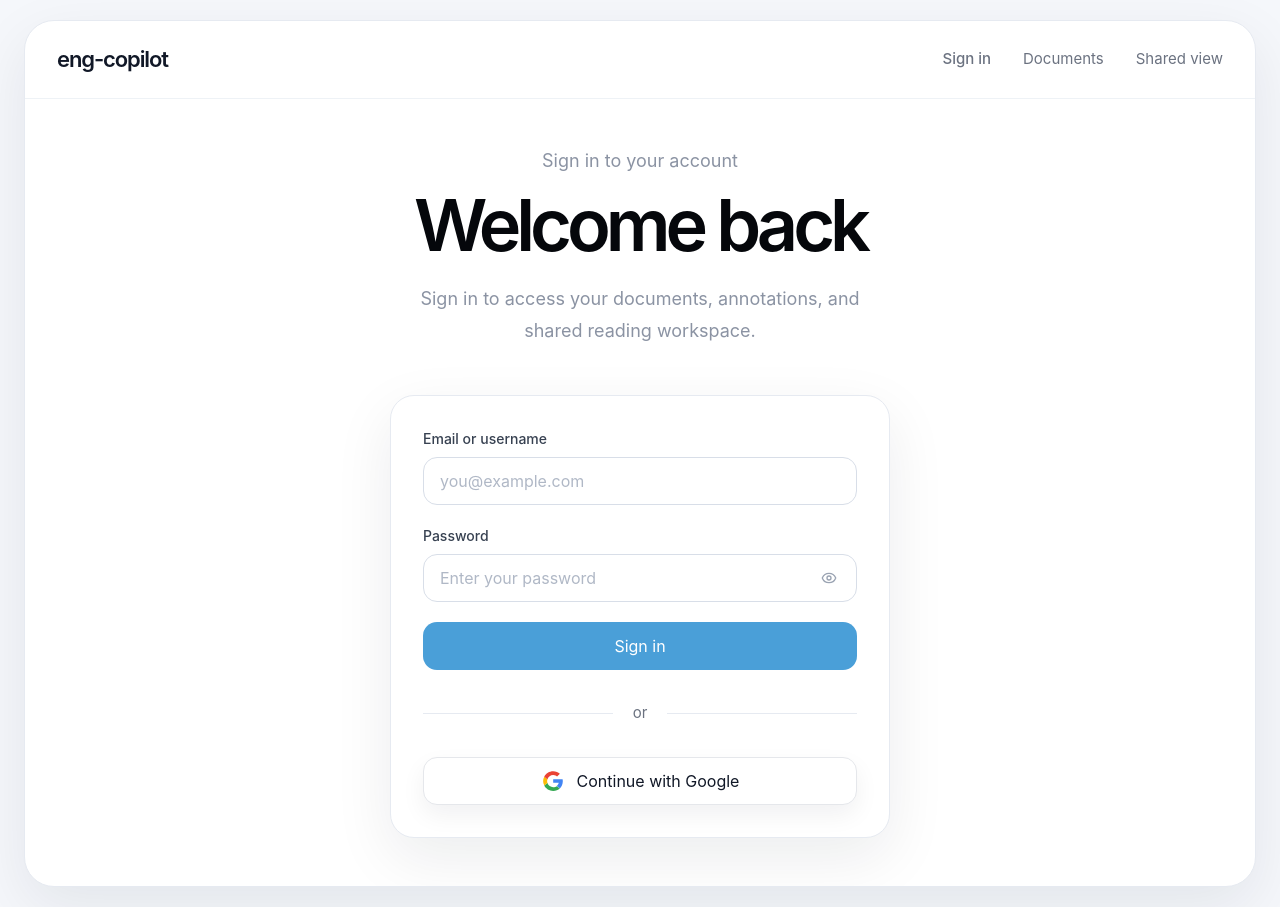
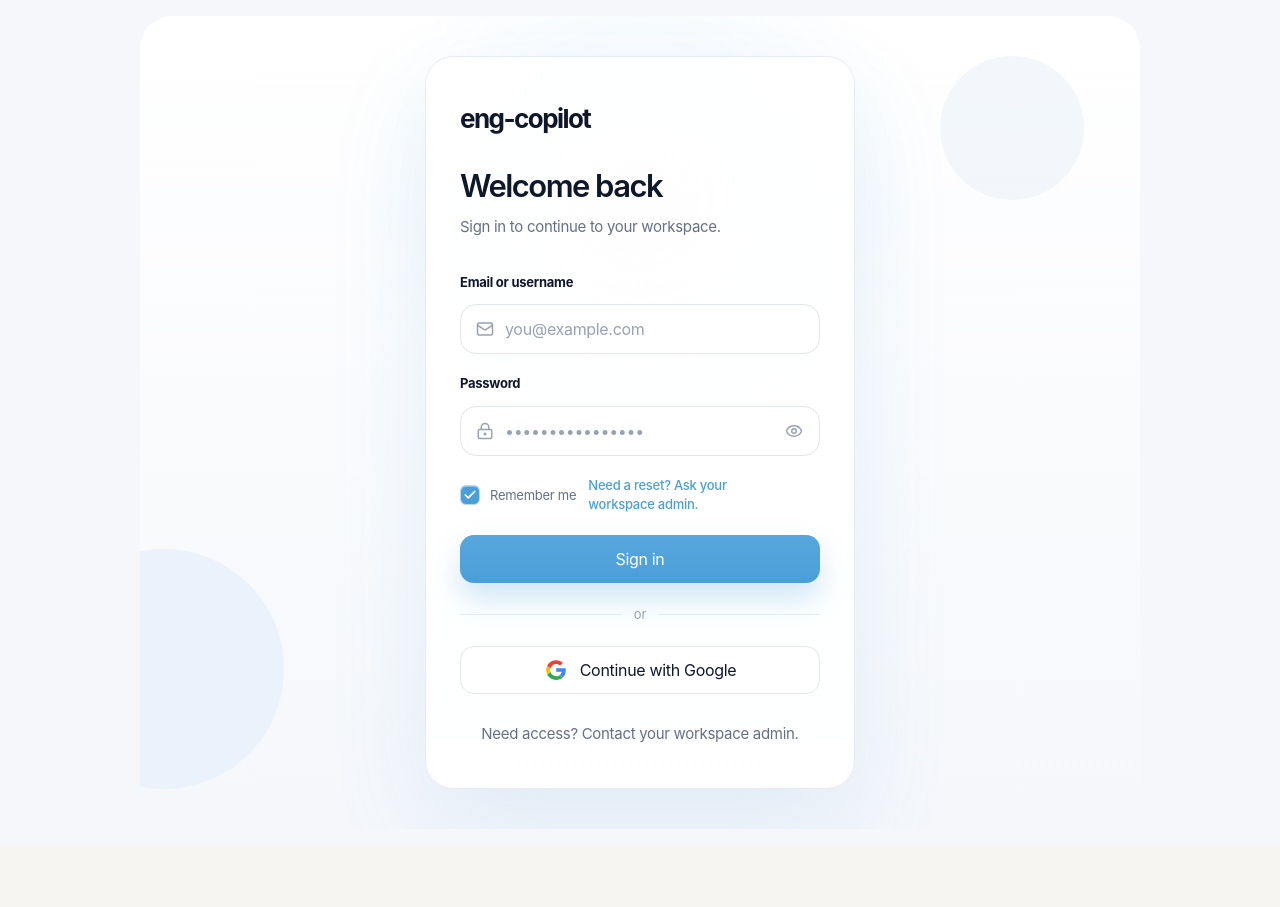
Before and after one commit to ryan-alexander-zhang/eng-copilot, a Next.js app: page /sign-in in a window 1280 px wide. After the commit the page ends 845 px from the top, so only its background shows below. Built offline with nearby package versions, Linux system fonts and the light colour scheme; a web font is replaced by a local one.

Commit message:
feat(auth): redesign sign-in screen
Refresh the sign-in UI to match the provided mockup while keeping the existing auth flows intact.

Also suppress root hydration warnings triggered by browser extensions injecting attributes onto the html element.

```diff
--- a/src/app/layout.tsx
+++ b/src/app/layout.tsx
@@ -25,7 +25,7 @@ export const metadata: Metadata = {
 
 export default function RootLayout({ children }: { children: ReactNode }) {
   return (
-    <html lang="en">
+    <html lang="en" suppressHydrationWarning>
       <body
         className={`${geist.variable} ${inter.variable} ${funnelSans.variable} font-[var(--font-body)] antialiased`}
       >
--- a/src/app/sign-in/credentials-sign-in-form.tsx
+++ b/src/app/sign-in/credentials-sign-in-form.tsx
@@ -1,6 +1,6 @@
 "use client";
 
-import { Eye, EyeOff } from "lucide-react";
+import { Check, Eye, EyeOff, LockKeyhole, Mail } from "lucide-react";
 import { useState } from "react";
 import { useFormStatus } from "react-dom";
 
@@ -14,50 +14,78 @@ export default function CredentialsSignInForm({
   const [isPasswordVisible, setIsPasswordVisible] = useState(false);
 
   return (
-    <form action={signInAction} className="space-y-5">
+    <form action={signInAction} className="mt-[34px]">
       <input name="callbackUrl" type="hidden" value={callbackUrl} />
 
-      <div className="space-y-2">
-        <label className="block text-[14px] font-medium text-[#374151]" htmlFor="identifier">
+      <div className="mb-5">
+        <label className="mb-3 block text-[13px] font-bold tracking-[-0.02em] text-[#0F172A]" htmlFor="identifier">
           Email or username
         </label>
+        <div className="relative">
+          <Mail
+            aria-hidden="true"
+            className="pointer-events-none absolute left-4 top-1/2 h-[18px] w-[18px] -translate-y-1/2 text-[#98A2B3]"
+            strokeWidth={2}
+          />
           <input
             aria-label="Email or username"
-          className="h-12 w-full rounded-[14px] border border-[#D8DEE8] bg-white px-4 text-[16px] text-[#111827] outline-none transition placeholder:text-[#B0B8C6] focus:border-[#4A9FD8] focus:ring-4 focus:ring-[#4A9FD8]/10"
+            autoComplete="username"
+            className="h-[50px] w-full rounded-[16px] border border-[#E4E7EC] bg-white px-11 text-[15px] tracking-[-0.02em] text-[#0F172A] outline-none transition placeholder:text-[#98A2B3] focus:border-[#7AB6E2] focus:shadow-[0_0_0_4px_rgba(74,159,216,0.12)]"
             id="identifier"
             name="identifier"
             placeholder="you@example.com"
             type="text"
           />
         </div>
+      </div>
 
-      <div className="space-y-2">
-        <label className="block text-[14px] font-medium text-[#374151]" htmlFor="password">
+      <div className="mb-5">
+        <label className="mb-3 block text-[13px] font-bold tracking-[-0.02em] text-[#0F172A]" htmlFor="password">
           Password
         </label>
         <div className="relative">
+          <LockKeyhole
+            aria-hidden="true"
+            className="pointer-events-none absolute left-4 top-1/2 h-[18px] w-[18px] -translate-y-1/2 text-[#98A2B3]"
+            strokeWidth={2}
+          />
           <input
             aria-label="Password"
-            className="h-12 w-full rounded-[14px] border border-[#D8DEE8] bg-white px-4 pr-12 text-[16px] text-[#111827] outline-none transition placeholder:text-[#B0B8C6] focus:border-[#4A9FD8] focus:ring-4 focus:ring-[#4A9FD8]/10"
+            autoComplete="current-password"
+            className="h-[50px] w-full rounded-[16px] border border-[#E4E7EC] bg-white px-11 pr-12 text-[15px] tracking-[-0.02em] text-[#0F172A] outline-none transition placeholder:text-[#98A2B3] focus:border-[#7AB6E2] focus:shadow-[0_0_0_4px_rgba(74,159,216,0.12)]"
             id="password"
             name="password"
-            placeholder="Enter your password"
+            placeholder="••••••••••••••••"
             type={isPasswordVisible ? "text" : "password"}
           />
           <button
             aria-label={isPasswordVisible ? "Hide password" : "Show password"}
-            className="absolute right-3 top-1/2 inline-flex h-8 w-8 -translate-y-1/2 items-center justify-center rounded-full text-[#9AA3B2] transition hover:bg-[#F4F6FA] hover:text-[#667085]"
+            className="absolute right-3 top-1/2 inline-flex h-7 w-7 -translate-y-1/2 items-center justify-center rounded-full text-[#98A2B3] transition hover:bg-[#EDF4FB] hover:text-[#4A9FD8]"
             onClick={() => setIsPasswordVisible((visible) => !visible)}
             type="button"
           >
             {isPasswordVisible ? (
-              <EyeOff className="h-4 w-4" strokeWidth={2} />
+              <EyeOff className="h-[18px] w-[18px]" strokeWidth={2} />
             ) : (
-              <Eye className="h-4 w-4" strokeWidth={2} />
+              <Eye className="h-[18px] w-[18px]" strokeWidth={2} />
             )}
           </button>
         </div>
       </div>
+
+      <div className="mb-5 flex flex-col items-start gap-3 sm:flex-row sm:items-center sm:justify-between">
+        <label className="inline-flex shrink-0 cursor-pointer items-center gap-2.5 whitespace-nowrap text-[13px] tracking-[-0.02em] text-[#667085]">
+          <input className="peer sr-only" defaultChecked name="remember" type="checkbox" />
+          <span className="grid h-5 w-5 place-items-center rounded-[6px] border border-[#BED8EE] bg-[#4A9FD8] text-white shadow-[inset_0_1px_0_rgba(255,255,255,0.35)] peer-not-checked:border-[#D5DDE8] peer-not-checked:bg-white peer-not-checked:text-transparent">
+            <Check className="h-3.5 w-3.5" strokeWidth={3} />
+          </span>
+          <span>Remember me</span>
+        </label>
+        <p className="text-[13px] font-medium tracking-[-0.02em] text-[#4A9FD8]">
+          Need a reset? Ask your workspace admin.
+        </p>
+      </div>
+
       <CredentialsSubmitButton />
     </form>
   );
@@ -68,7 +96,7 @@ function CredentialsSubmitButton() {
 
   return (
     <button
-      className="inline-flex h-12 w-full items-center justify-center rounded-[14px] bg-[#4A9FD8] px-5 text-[16px] font-semibold text-white transition hover:bg-[#3E90C7] disabled:cursor-not-allowed disabled:opacity-70"
+      className="inline-flex h-12 w-full items-center justify-center rounded-[14px] bg-[linear-gradient(180deg,#58A6DE_0%,#4A9FD8_100%)] px-5 text-[16px] font-semibold tracking-[-0.02em] text-white shadow-[0_16px_30px_rgba(74,159,216,0.26)] transition hover:-translate-y-px hover:shadow-[0_20px_38px_rgba(74,159,216,0.3)] disabled:cursor-not-allowed disabled:opacity-80"
       disabled={pending}
       type="submit"
     >
--- a/src/app/sign-in/page.tsx
+++ b/src/app/sign-in/page.tsx
@@ -100,46 +100,49 @@ export default async function SignInPage({ searchParams }: SignInPageProps) {
   }
 
   return (
-    <main className="min-h-screen bg-[#F5F7FB] px-4 py-5 text-[#111827] sm:px-6">
-      <div className="mx-auto min-h-[calc(100vh-40px)] w-full max-w-[1500px] overflow-hidden rounded-[30px] border border-[#E6EAF1] bg-white shadow-[0_20px_60px_rgba(15,23,42,0.08)]">
-        <header className="flex h-[78px] items-center justify-between border-b border-[#EEF2F6] px-8">
-          <Link className="text-[22px] font-semibold tracking-[-0.05em]" href="/">
+    <main className="min-h-screen bg-[#F5F7FB] px-4 py-4 text-[#0F172A] sm:px-6">
+      <div
+        className="relative mx-auto grid min-h-[calc(100vh-32px)] w-full max-w-[1000px] place-items-center overflow-hidden rounded-[32px] px-4 py-8 sm:px-6 sm:py-10"
+        style={{
+          background:
+            "radial-gradient(circle at 50% 22%, rgba(74,159,216,0.08) 0, transparent 34%), linear-gradient(180deg, rgba(255,255,255,1) 0%, rgba(245,247,251,1) 100%)",
+        }}
+      >
+        <div className="pointer-events-none absolute -left-24 bottom-10 h-60 w-60 rounded-full bg-[#E9F2FB] opacity-90" />
+        <div className="pointer-events-none absolute right-14 top-10 h-36 w-36 rounded-full bg-[#F1F5FB] opacity-80" />
+
+        <section
+          aria-labelledby="signin-title"
+          className="relative z-10 w-full max-w-[430px] rounded-[28px] border border-[#E7EBF2] bg-[rgba(255,255,255,0.94)] px-5 py-8 shadow-[0_40px_100px_rgba(74,159,216,0.12)] sm:px-[34px] sm:py-[42px]"
+        >
+          <Link
+            className="mb-8 inline-block font-[var(--font-display)] text-[26px] font-bold tracking-[-0.06em] text-[#0F172A]"
+            href="/"
+          >
             eng-copilot
           </Link>
-          <nav className="flex items-center gap-8 text-[15px] text-[#6B7280]">
-            <Link className="font-medium text-[#4A9FD8]" href="/sign-in">
-              Sign in
-            </Link>
-            <Link href="/documents">Documents</Link>
-            <Link href="/documents?tab=shared">Shared view</Link>
-          </nav>
-        </header>
 
-        <div className="flex min-h-[calc(100vh-118px)] items-center justify-center px-6 py-12">
-          <div className="w-full max-w-[500px]">
-            <div className="text-center">
-              <p className="text-[18px] text-[#8B93A3]">Sign in to your account</p>
-              <h1 className="mt-4 text-[72px] font-semibold leading-[0.96] tracking-[-0.07em] text-[#05070B]">
+          <h1
+            className="text-[31px] font-semibold leading-[1.06] tracking-[-0.05em] text-[#0F172A]"
+            id="signin-title"
+          >
             Welcome back
           </h1>
-              <p className="mx-auto mt-6 max-w-[520px] text-[18px] leading-8 text-[#8B93A3]">
-                Sign in to access your documents, annotations, and shared reading
-                workspace.
+          <p className="mt-3 text-[15px] leading-6 tracking-[-0.02em] text-[#667085]">
+            Sign in to continue to your workspace.
           </p>
-            </div>
 
-            <section className="mt-12 rounded-[24px] border border-[#E6EAF1] bg-white p-8 shadow-[0_20px_60px_rgba(15,23,42,0.08)]">
           {errorMessage ? (
             <p
               role="alert"
-                  className="mb-5 rounded-[14px] border border-rose-200 bg-rose-50 px-4 py-3 text-sm text-rose-700"
+              className="mt-6 rounded-[14px] bg-[#FFF4E8] px-4 py-3 text-[13px] leading-5 text-[#7C4A12]"
             >
               {errorMessage}
             </p>
           ) : null}
 
           {infoMessage ? (
-                <p className="mb-5 rounded-[14px] border border-[#CBE8D5] bg-[#F1FBF4] px-4 py-3 text-sm text-[#256A3D]">
+            <p className="mt-6 rounded-[14px] bg-[#ECFDF3] px-4 py-3 text-[13px] leading-5 text-[#166534]">
               {infoMessage}
             </p>
           ) : null}
@@ -149,18 +152,20 @@ export default async function SignInPage({ searchParams }: SignInPageProps) {
             signInAction={signInWithPasswordAction}
           />
 
-              <div className="mt-8 flex items-center gap-5">
-                <span className="h-px flex-1 bg-[#E6EAF1]" />
-                <span className="text-[15px] text-[#6B7280]">or</span>
-                <span className="h-px flex-1 bg-[#E6EAF1]" />
+          <div className="mt-[22px] grid grid-cols-[1fr_auto_1fr] items-center gap-3 text-[13px] text-[#98A2B3]">
+            <span className="h-px bg-[#E6EAF1]" />
+            <span>or</span>
+            <span className="h-px bg-[#E6EAF1]" />
           </div>
 
-              <div className="mt-8">
+          <div className="mt-[22px]">
             <SignInButton callbackUrl={callbackUrl ?? "/documents"} />
           </div>
+
+          <p className="mt-7 text-center text-[15px] leading-6 tracking-[-0.02em] text-[#667085]">
+            Need access? Contact your workspace admin.
+          </p>
         </section>
-          </div>
-        </div>
       </div>
     </main>
   );
--- a/src/app/sign-in/sign-in-button.tsx
+++ b/src/app/sign-in/sign-in-button.tsx
@@ -12,7 +12,7 @@ export default function SignInButton({ callbackUrl }: SignInButtonProps) {
 
   return (
     <button
-      className="inline-flex h-12 w-full items-center justify-center gap-3 rounded-[14px] border border-[#E5E7EB] bg-white px-5 text-[16px] font-medium text-[#111827] shadow-[0_10px_24px_rgba(15,23,42,0.06)] transition hover:bg-[#F9FAFB] disabled:cursor-not-allowed disabled:opacity-70"
+      className="inline-flex h-12 w-full items-center justify-center gap-3 rounded-[14px] border border-[#E4E7EC] bg-white px-5 text-[16px] font-semibold tracking-[-0.02em] text-[#0F172A] transition hover:border-[#BED8EE] hover:shadow-[0_10px_24px_rgba(74,159,216,0.12)] disabled:cursor-not-allowed disabled:opacity-70"
       disabled={pending}
       onClick={() => {
         setPending(true);
```
Lines whose indentation alone changed are shown as unchanged.
